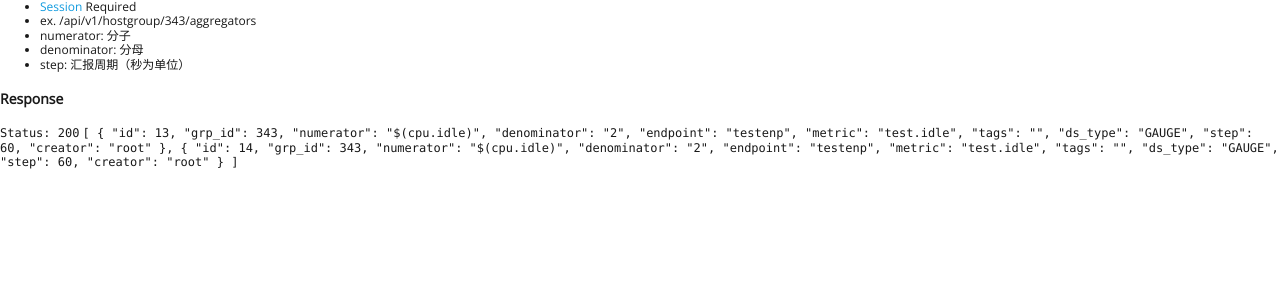
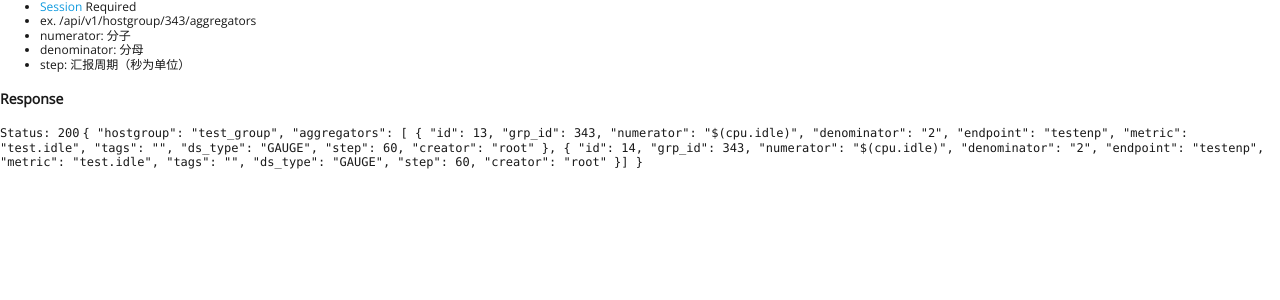
Before and after one commit to open-falcon/falcon-plus, a Jekyll site: the page built from docs/_posts/Aggregator/2017-01-01-aggreator_of_hostgroup.md, in a window 1280 px wide. Shown: the top 300 px of the page. Built offline with Jekyll 4.4.1, drawn with Linux system fonts in a browser that asks for light colours.

````diff
--- a/docs/_posts/Aggregator/2017-01-01-aggreator_of_hostgroup.md
+++ b/docs/_posts/Aggregator/2017-01-01-aggreator_of_hostgroup.md
@@ -16,29 +16,31 @@ layout: default
 ### Response
 
 ```Status: 200```
-```[
-  {
-    "id": 13,
-    "grp_id": 343,
-    "numerator": "$(cpu.idle)",
-    "denominator": "2",
-    "endpoint": "testenp",
-    "metric": "test.idle",
-    "tags": "",
-    "ds_type": "GAUGE",
-    "step": 60,
-    "creator": "root"
-  },
-  {
-    "id": 14,
-    "grp_id": 343,
-    "numerator": "$(cpu.idle)",
-    "denominator": "2",
-    "endpoint": "testenp",
-    "metric": "test.idle",
-    "tags": "",
-    "ds_type": "GAUGE",
-    "step": 60,
-    "creator": "root"
-  }
-]```
+```{
+  "hostgroup": "test_group",
+  "aggregators": [
+      {
+        "id": 13,
+        "grp_id": 343,
+        "numerator": "$(cpu.idle)",
+        "denominator": "2",
+        "endpoint": "testenp",
+        "metric": "test.idle",
+        "tags": "",
+        "ds_type": "GAUGE",
+        "step": 60,
+        "creator": "root"
+      },
+      {
+        "id": 14,
+        "grp_id": 343,
+        "numerator": "$(cpu.idle)",
+        "denominator": "2",
+        "endpoint": "testenp",
+        "metric": "test.idle",
+        "tags": "",
+        "ds_type": "GAUGE",
+        "step": 60,
+        "creator": "root"
+      }]
+}```
--- a/docs/doc/aggregator.html.json
+++ b/docs/doc/aggregator.html.json
@@ -56,7 +56,7 @@
           },
           "RequestUrlParams": {},
           "RequestBody": "",
-          "ResponseBody": "[{\"id\":13,\"grp_id\":343,\"numerator\":\"$(cpu.idle)\",\"denominator\":\"2\",\"endpoint\":\"testenp\",\"metric\":\"test.idle\",\"tags\":\"\",\"ds_type\":\"GAUGE\",\"step\":60,\"creator\":\"root\"},{\"id\":14,\"grp_id\":343,\"numerator\":\"$(cpu.idle)\",\"denominator\":\"2\",\"endpoint\":\"testenp\",\"metric\":\"test.idle\",\"tags\":\"\",\"ds_type\":\"GAUGE\",\"step\":60,\"creator\":\"root\"},{\"id\":15,\"grp_id\":343,\"numerator\":\"$(cpu.idle)\",\"denominator\":\"2\",\"endpoint\":\"testenp\",\"metric\":\"test.idle\",\"tags\":\"\",\"ds_type\":\"GAUGE\",\"step\":60,\"creator\":\"root\"},{\"id\":16,\"grp_id\":343,\"numerator\":\"$(cpu.idle)\",\"denominator\":\"2\",\"endpoint\":\"testenp\",\"metric\":\"test.idle\",\"tags\":\"\",\"ds_type\":\"GAUGE\",\"step\":60,\"creator\":\"root\"}]",
+          "ResponseBody": "{\"hostgroup\": \"test_group\", \"aggregators\": [{\"id\":13,\"grp_id\":343,\"numerator\":\"$(cpu.idle)\",\"denominator\":\"2\",\"endpoint\":\"testenp\",\"metric\":\"test.idle\",\"tags\":\"\",\"ds_type\":\"GAUGE\",\"step\":60,\"creator\":\"root\"},{\"id\":14,\"grp_id\":343,\"numerator\":\"$(cpu.idle)\",\"denominator\":\"2\",\"endpoint\":\"testenp\",\"metric\":\"test.idle\",\"tags\":\"\",\"ds_type\":\"GAUGE\",\"step\":60,\"creator\":\"root\"},{\"id\":15,\"grp_id\":343,\"numerator\":\"$(cpu.idle)\",\"denominator\":\"2\",\"endpoint\":\"testenp\",\"metric\":\"test.idle\",\"tags\":\"\",\"ds_type\":\"GAUGE\",\"step\":60,\"creator\":\"root\"},{\"id\":16,\"grp_id\":343,\"numerator\":\"$(cpu.idle)\",\"denominator\":\"2\",\"endpoint\":\"testenp\",\"metric\":\"test.idle\",\"tags\":\"\",\"ds_type\":\"GAUGE\",\"step\":60,\"creator\":\"root\"}]}",
           "ResponseCode": 200
         }
       ]
````
